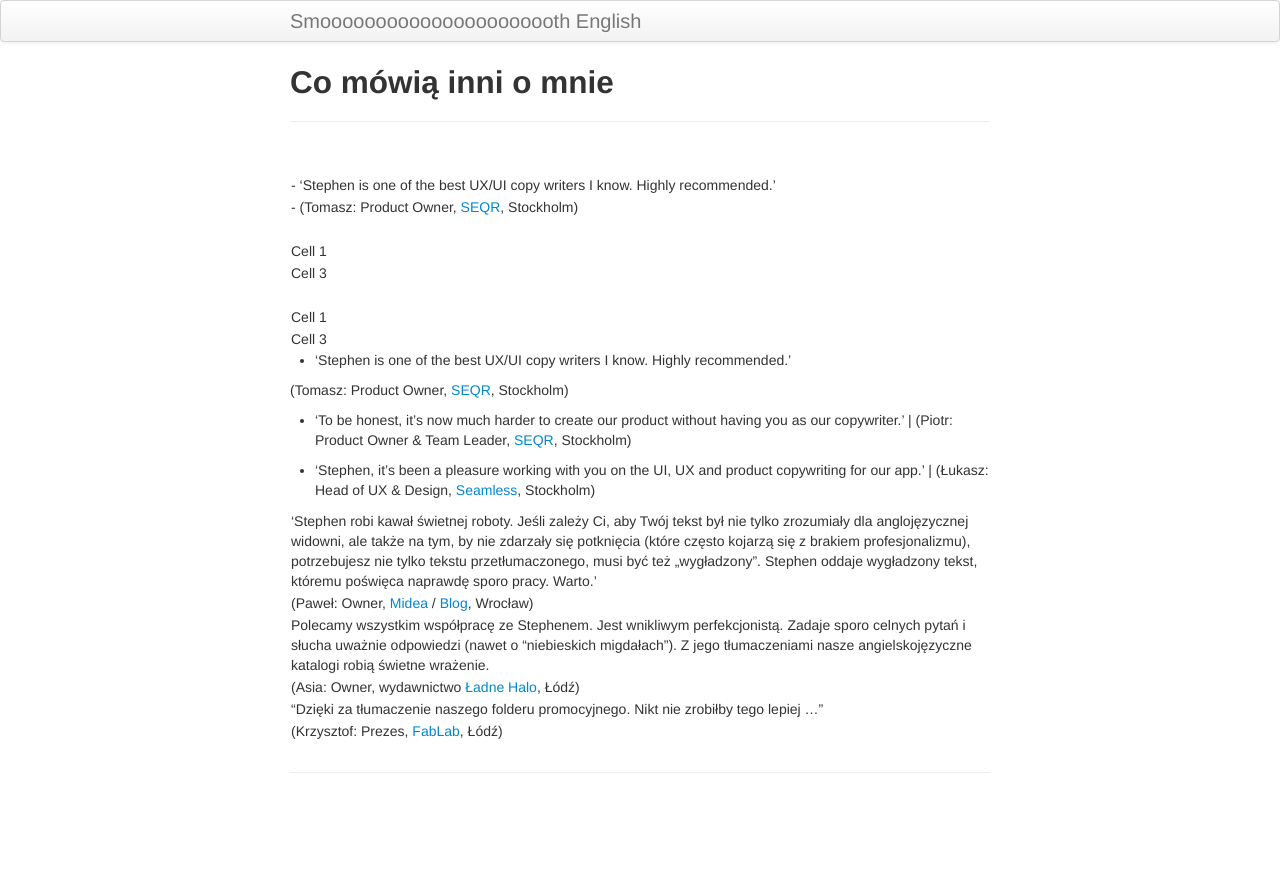
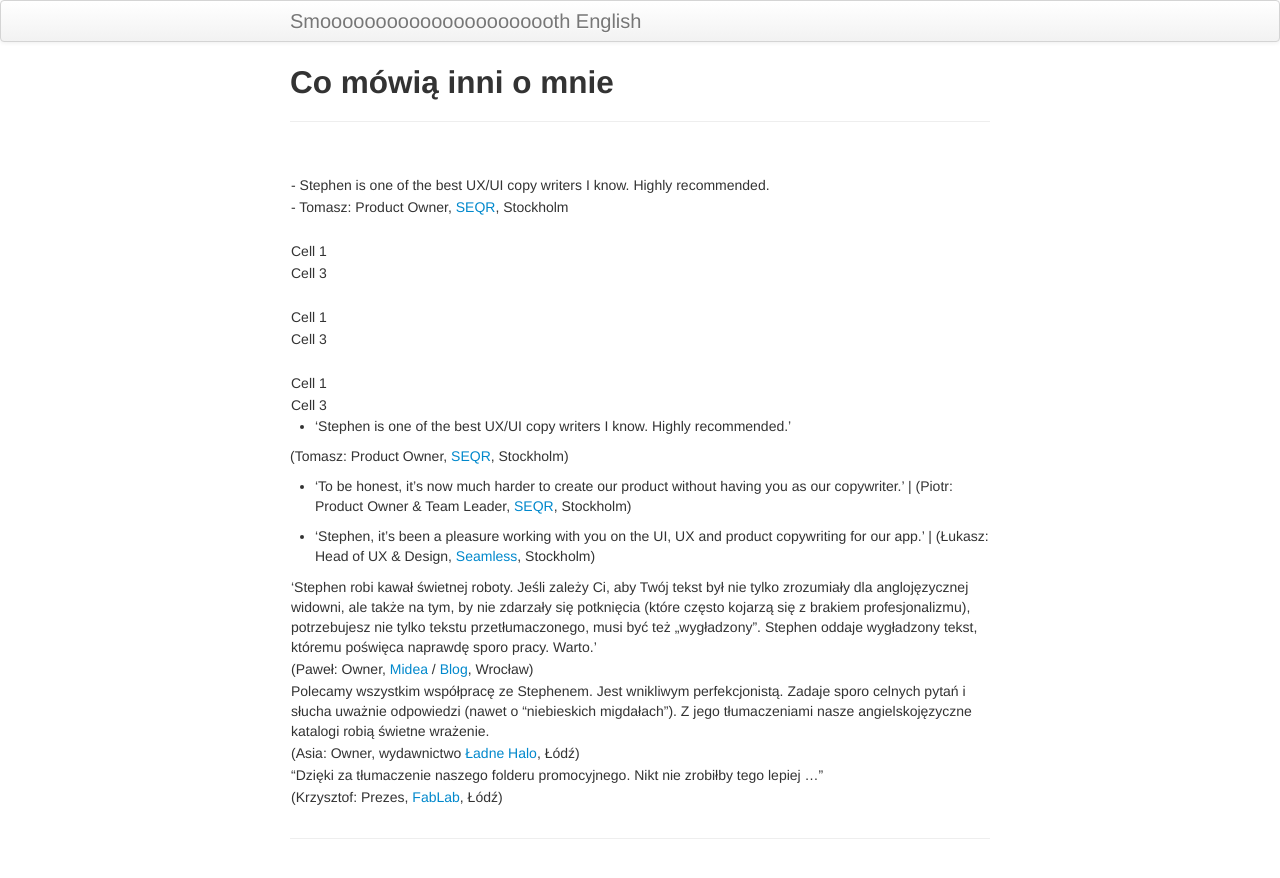
Before and after one commit to StephenEastham/StephenEastham.github.io, a Jekyll site: the page built from pages/resources.md, in a window 1280 px wide. Shown: the top 878 px of the page. Built offline with Jekyll 4.4.1, drawn with Linux system fonts in a browser that asks for light colours.

Commit message:
Update resources.md

```diff
--- a/pages/resources.md
+++ b/pages/resources.md
@@ -19,6 +18,14 @@ Cell 3   |
 ---------|
 Cell 1   |
 Cell 3   |
+^
+|
+---------|
+Cell 1   |
+Cell 3   |
+
+
+
 
 * 'Stephen is one of the best UX/UI copy writers I know. Highly recommended.'
 ^
```
Also changed, not shown: other parts of pages/resources.md (+2 -3 lines).
